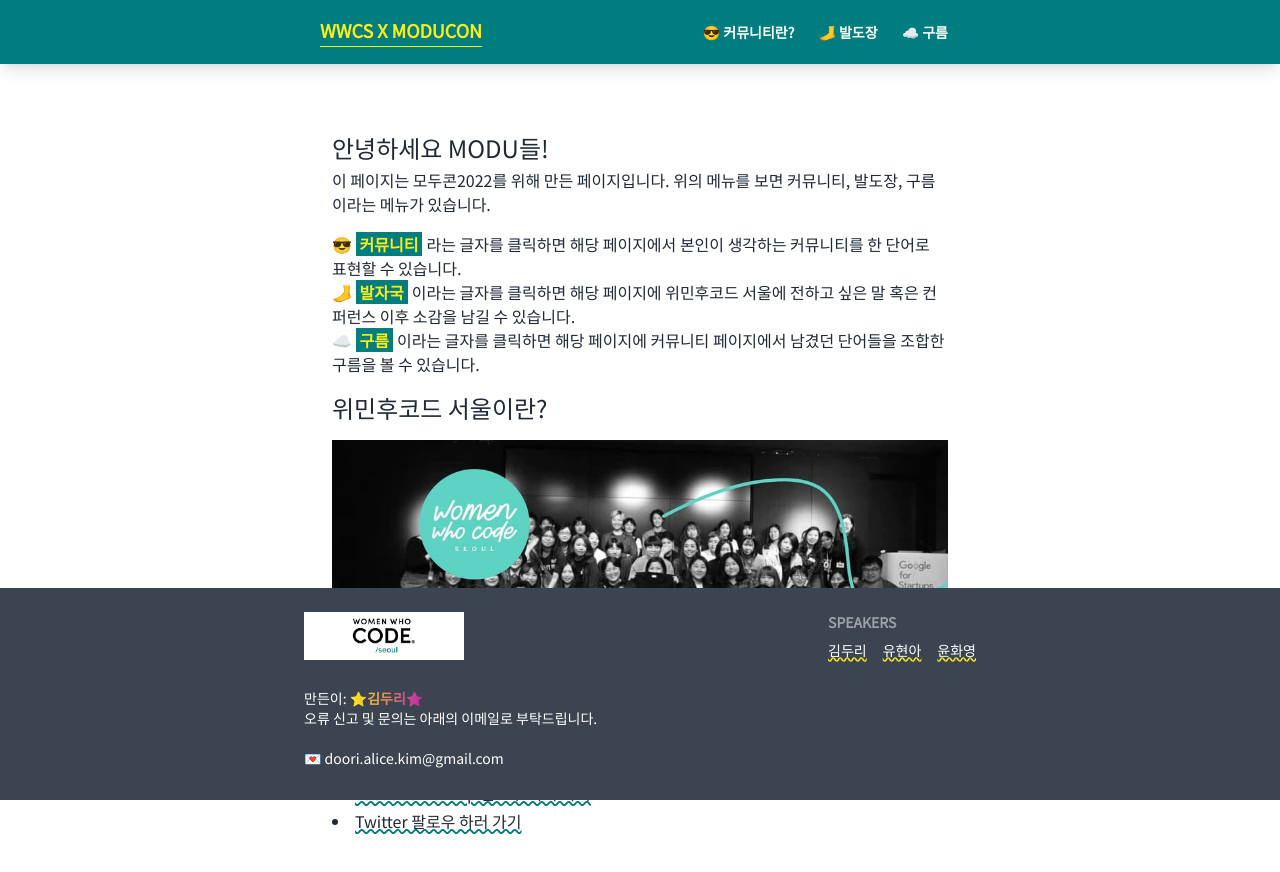
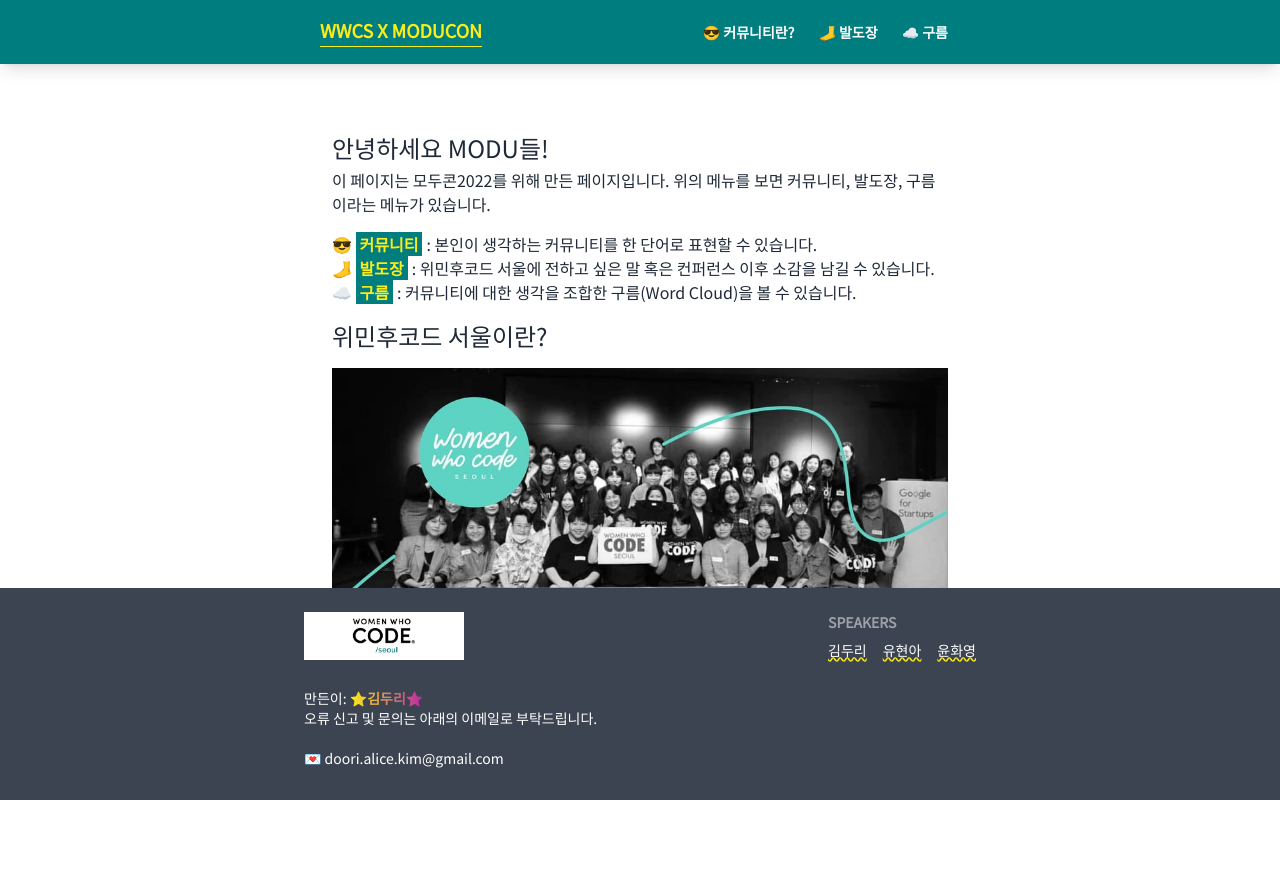
Before and after one commit to gollumnima/wwcs_with_moducon2022, a React (Create React App) app: page / in a window 1280 px wide. Shown: the top 872 px of the page. Built offline with nearby package versions, Linux system fonts and the light colour scheme; no server answers.

Commit message:
[modify] Main 페이지 글귀 수정 및 깨지는 이모지 대체

```diff
--- a/src/pages/Community/index.tsx
+++ b/src/pages/Community/index.tsx
@@ -15,7 +15,7 @@
   const onSubmit = async () => {
     if (!value) {
       setIsOpen(true);
-      setMessage('입력칸을 채워주세요~ 🥹');
+      setMessage('입력칸을 채워주세요~ 😭');
       return undefined;
     }
     try {
--- a/src/pages/Footprint/index.tsx
+++ b/src/pages/Footprint/index.tsx
@@ -28,7 +28,7 @@
   const onSubmit = async () => {
     if (!username || !content) {
       setIsOpen(true);
-      setMessage('모든 입력칸을 채워주세요~ 🥹');
+      setMessage('모든 입력칸을 채워주세요~ 😭');
       return undefined;
     }
     try {
--- a/src/pages/Main/index.tsx
+++ b/src/pages/Main/index.tsx
@@ -20,16 +20,15 @@
           <ul className="list-none list-inside mt-4">
             <li className={listWithCommunity}>
               <a className={`font-semibold cursor-pointer ${mainColor.text} ${mainColor.bg} px-1 mr-1`} href="/community">커뮤니티</a>
-              라는 글자를 클릭하면 해당 페이지에서 본인이 생각하는
-              커뮤니티를 한 단어로 표현할 수 있습니다.
+              : 본인이 생각하는 커뮤니티를 한 단어로 표현할 수 있습니다.
             </li>
             <li className={listWithFootPrint}>
-              <a className={`font-semibold cursor-pointer ${mainColor.text} ${mainColor.bg} px-1 mr-1`} href="/footprint">발자국</a>
-              이라는 글자를 클릭하면 해당 페이지에 위민후코드 서울에 전하고 싶은 말 혹은 컨퍼런스 이후 소감을 남길 수 있습니다.
+              <a className={`font-semibold cursor-pointer ${mainColor.text} ${mainColor.bg} px-1 mr-1`} href="/footprint">발도장</a>
+              : 위민후코드 서울에 전하고 싶은 말 혹은 컨퍼런스 이후 소감을 남길 수 있습니다.
             </li>
             <li className={listWithCloud}>
               <a className={`font-semibold cursor-pointer ${mainColor.text} ${mainColor.bg} px-1 mr-1`} href="/result">구름</a>
-              이라는 글자를 클릭하면 해당 페이지에 커뮤니티 페이지에서 남겼던 단어들을 조합한 구름을 볼 수 있습니다.
+              : 커뮤니티에 대한 생각을 조합한 구름(Word Cloud)을 볼 수 있습니다.
             </li>
           </ul>
         </div>
```
